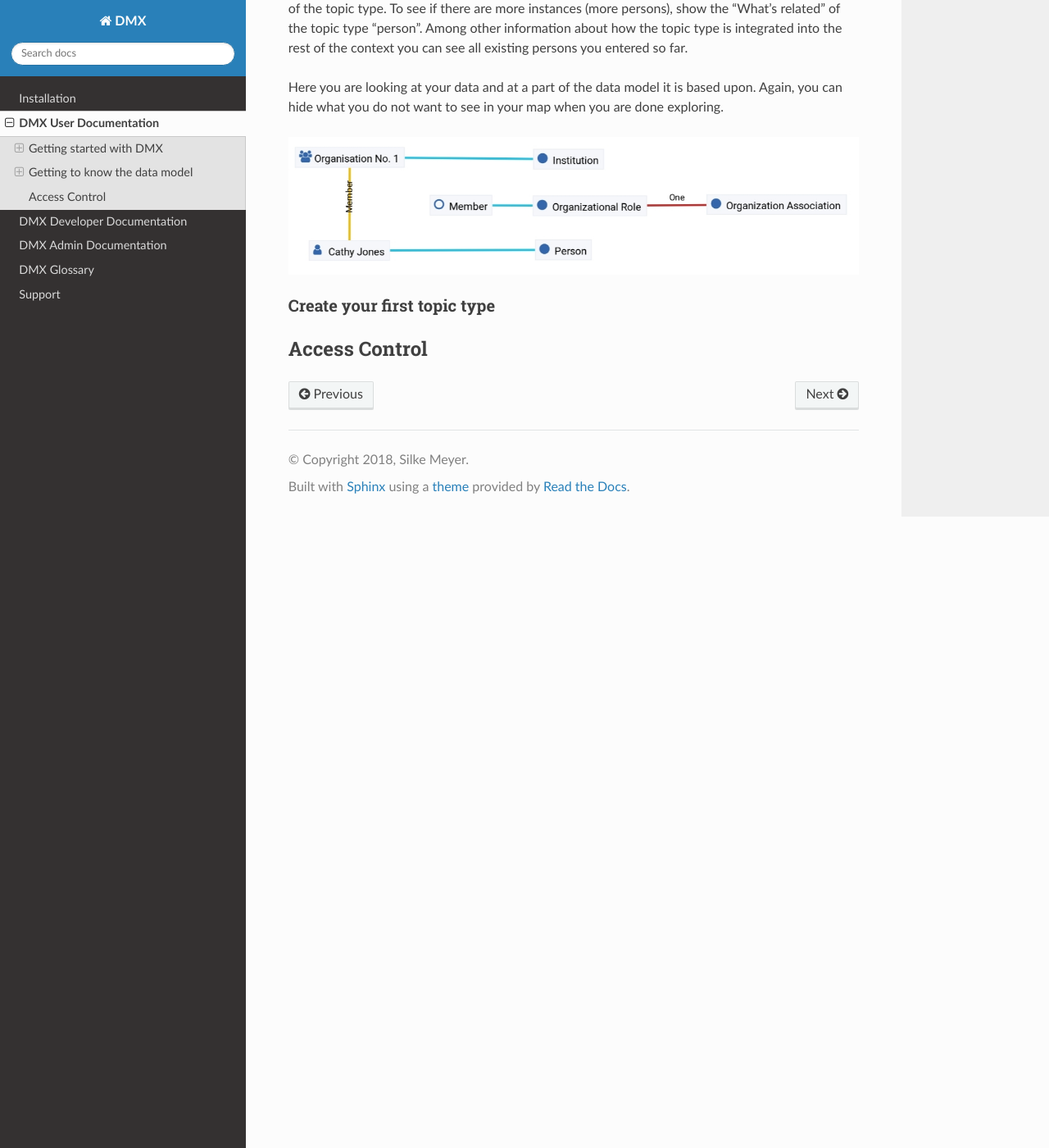
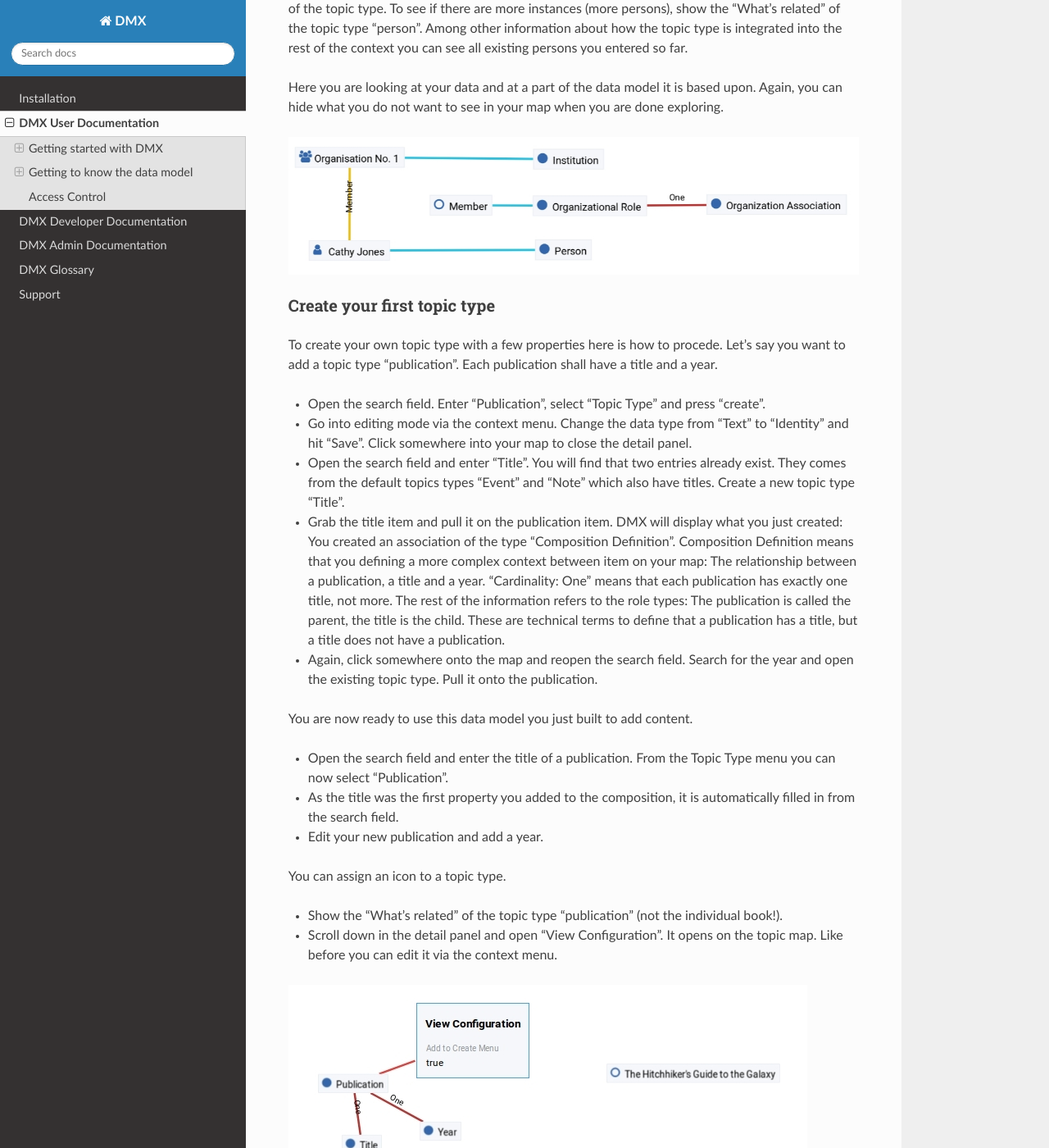
Before and after one commit to dmx-systems/dmx-documentation, a Sphinx documentation site: the page built from docs/user.rst, in a window 1280 px wide and 1400 px high, scrolled down 4115 px. Shown: the whole window at 82% size. Built offline with Sphinx 7.4.7 and the Read the Docs theme 2.0.0, drawn with Linux system fonts in a browser that asks for light colours; some of the changed text lies outside the part shown.

Commit message:
first topic type

```diff
--- a/docs/user.rst
+++ b/docs/user.rst
@@ -57,7 +57,7 @@ Next you want to enter how the person is related to the organization. You can es
 
 Moving the map and the items
 ==============================
-Note that you can drag the whole topic map into any direction. You can also grab every item and drag it where you want it to be.
+Note that you can drag the whole topic map into any direction. You can also grab every item and drag it where you want it to be. Zooming in or out is done by scrolling up or down.
 
 Hiding items
 ============
@@ -98,7 +98,33 @@ Here you are looking at your data and at a part of the data model it is based up
 Create your first topic type
 ===================================
 
+To create your own topic type with a few properties here is how to procede. Let's say you want to add a topic type "publication". Each publication shall have a title and a year.
 
+- Open the search field. Enter "Publication", select "Topic Type" and press "create".
+- Go into editing mode via the context menu. Change the data type from "Text" to "Identity" and hit "Save". Click somewhere into your map to close the detail panel.
+- Open the search field and enter "Title". You will find that two entries already exist. They comes from the default topics types "Event" and "Note" which also have titles. Create a new topic type "Title".
+- Grab the title item and pull it on the publication item. DMX will display what you just created: You created an association of the type "Composition Definition". Composition Definition means that you defining a more complex context between item on your map: The relationship between a publication, a title and a year. "Cardinality: One" means that each publication has exactly one title, not more. The rest of the information refers to the role types: The publication is called the parent, the title is the child. These are technical terms to define that a publication has a title, but a title does not have a publication.
+- Again, click somewhere onto the map and reopen the search field. Search for the year and open the existing topic type. Pull it onto the publication.
+
+You are now ready to use this data model you just built to add content.
+
+- Open the search field and enter the title of a publication. From the Topic Type menu you can now select "Publication".
+- As the title was the first property you added to the composition, it is automatically filled in from the search field.
+- Edit your new publication and add a year.
+
+You can assign an icon to a topic type.
+
+- Show the "What's related" of the topic type "publication" (not the individual book!).
+- Scroll down in the detail panel and open "View Configuration". It opens on the topic map. Like before you can edit it via the context menu.
+
+.. image:: _static/view-configuration.jpg
+
+.. image:: _static/edit-view-configuration.jpg
+
+- The icon is selected by clicking into the empty little box and by chosing an appropriated icon from the icon pool.
+- Hit save, the publication you created now has a new icon.
+
+.. image:: _static/new-icon.jpg
 
 **************
 Access Control
```
Also changed, not shown: docs/_static/edit-view-configuration.jpg (added), docs/_static/new-icon.jpg (added), docs/_static/view-configuration.jpg (added).
